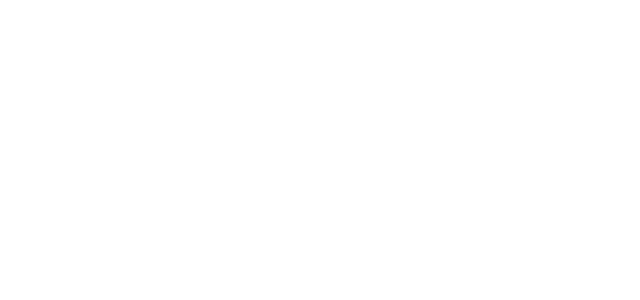
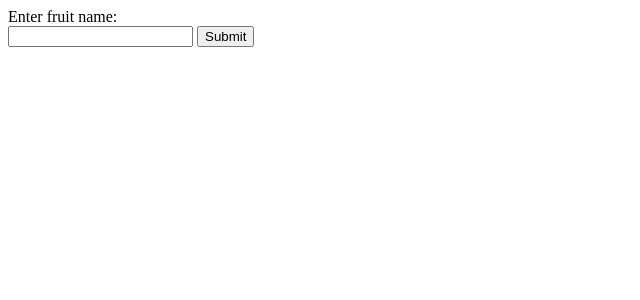
Before and after one commit to Cyl05/tv-train, a React (Vite) app in the folder training/react/: page /error-boundary in a window 1280 px wide. Before the commit this address had no page. Shown: the top 300 px of the page, without its empty margins (0-640 px from the left). Built offline with nearby package versions, Linux system fonts and the light colour scheme.

Commit message:
Error boundary

```diff
--- a/training/react/src/App.jsx
+++ b/training/react/src/App.jsx
@@ -6,6 +6,7 @@
 import Forms from './pages/Forms.jsx';
 import { NameProvider } from './components/NameContext.jsx';
 import DynamicPage from './pages/DynamicPage.jsx';
+import ErrorPage from './pages/ErrorPage.jsx';
 
 function App() {
 	return (
@@ -16,6 +17,7 @@
 				<Route path="/handling-events" element={<HandlingEvents />} />
 				<Route path="/forms" element={<Forms />} />
 				<Route path="/router/:name" element={<DynamicPage />} />
+				<Route path="/error-boundary" element={<ErrorPage />} />
 			</Routes>
 		</NameProvider>
 	)
--- /dev/null
+++ b/training/react/src/components/ErrorBounday.jsx
@@ -0,0 +1,26 @@
+import React, { Component } from 'react';
+
+class ErrorBoundary extends Component {
+    constructor(props) {
+        super(props)
+
+        this.state = {
+            hasError: false
+        }
+    }
+
+    static getDerivedStateFromError(error) {
+        return {
+            hasError: true
+        };
+    }
+
+    render() {
+        if (this.state.hasError) {
+            return <h1>Something went wrong</h1>
+        }
+        return this.props.children;
+    }
+}
+
+export default ErrorBoundary;
--- /dev/null
+++ b/training/react/src/pages/ErrorPage.jsx
@@ -0,0 +1,42 @@
+import React from 'react';
+import { useRef } from 'react';
+import { useEffect } from 'react';
+import { useState } from 'react';
+import ErrorBoundary from '../components/ErrorBounday';
+
+const ErrorPage = () => {
+    const [fruitsList, setFruitsList] = useState([]);
+    const [input, setInput] = useState('');
+    const inputRef = useRef(null);
+
+    const fruits = ["apple", "banana", "mango", "cherry", "pomegranata", "grapes"];
+
+    function handleSubmit(e) {
+        e.preventDefault();
+        inputRef.current.focus();
+        const matchingFruit = fruits.filter((fruit) => fruit === input)[0];
+        if (matchingFruit) {
+            setFruitsList((prevState) => [...prevState, matchingFruit]);
+        } else {
+            throw new Error("Not a fruit!");
+        }
+        setInput('');
+    }
+
+    useEffect(() => {
+        console.log(fruitsList);
+    }, [fruitsList]);
+
+    return (
+        <ErrorBoundary>
+            <form onSubmit={handleSubmit}>
+                <label htmlFor={'input'}>Enter fruit name: </label><br />
+                <input type='text' value={input} onChange={(e) => setInput(e.target.value)} name="input" id='input' ref={inputRef} />
+                {" "}
+                <input type='submit' />
+            </form>
+        </ErrorBoundary>
+    )
+}
+
+export default ErrorPage;
--- a/training/react/src/pages/Home.jsx
+++ b/training/react/src/pages/Home.jsx
@@ -8,7 +8,8 @@
             <Link to="/comps-and-props">Chapter 5: Components and Props</Link><br />
             <Link to="/handling-events">Chapter 6: Handling Events</Link><br />
             <Link to="/forms">Chapter 7: Forms</Link><br />
-            <Link to="/router/talview">Chapter 8: React Router</Link>
+            <Link to="/router/talview">Chapter 8: React Router</Link><br />
+            <Link to="/error-boundary">Error Boundaries</Link>
         </>
     )
 }
```
